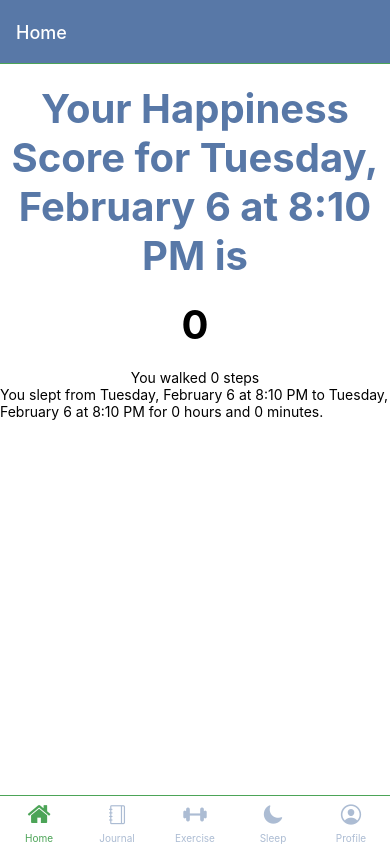
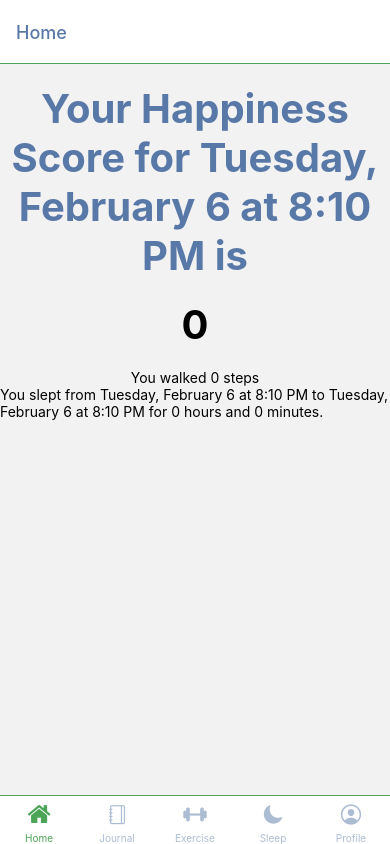
Before and after one commit to grfang/Hobbi-Frontend, a React Native app in the folder Hobbi/: screen / in a window 390 px wide. Built offline with nearby package versions, Linux system fonts and the light colour scheme.

Commit message:
reverted app.tsx

```diff
--- a/Hobbi/App.tsx
+++ b/Hobbi/App.tsx
@@ -13,11 +13,10 @@ const HappiTheme = {
   dark: false,
   colors: {
     primary: "rgb(76,164,87)",
-    // background: "rgb(242, 242, 242)",
-    background: "rgb(255, 255, 255)",
-    card: "rgb(88, 120, 167)",
-    text: "rgb(255, 255, 255)",
-    border: "rgb(76,164,87)",
+    background: "rgb(242, 242, 242)",
+    card: "rgb(255, 255, 255)",
+    text: "rgb(88, 120, 167)",
+    border: "rgb(76,164,87))",
     notification: "rgb(255, 69, 58)",
   },
 };
@@ -25,9 +24,7 @@ const HappiTheme = {
 export default function App() {
   return (
     <NavigationContainer theme={HappiTheme}>
-      <Tab.Navigator screenOptions={{
-          tabBarStyle: { backgroundColor: 'rgb(255, 255, 255)' }
-        }}>
+      <Tab.Navigator>
         <Tab.Screen
           name="Home"
           component={Home}
```
